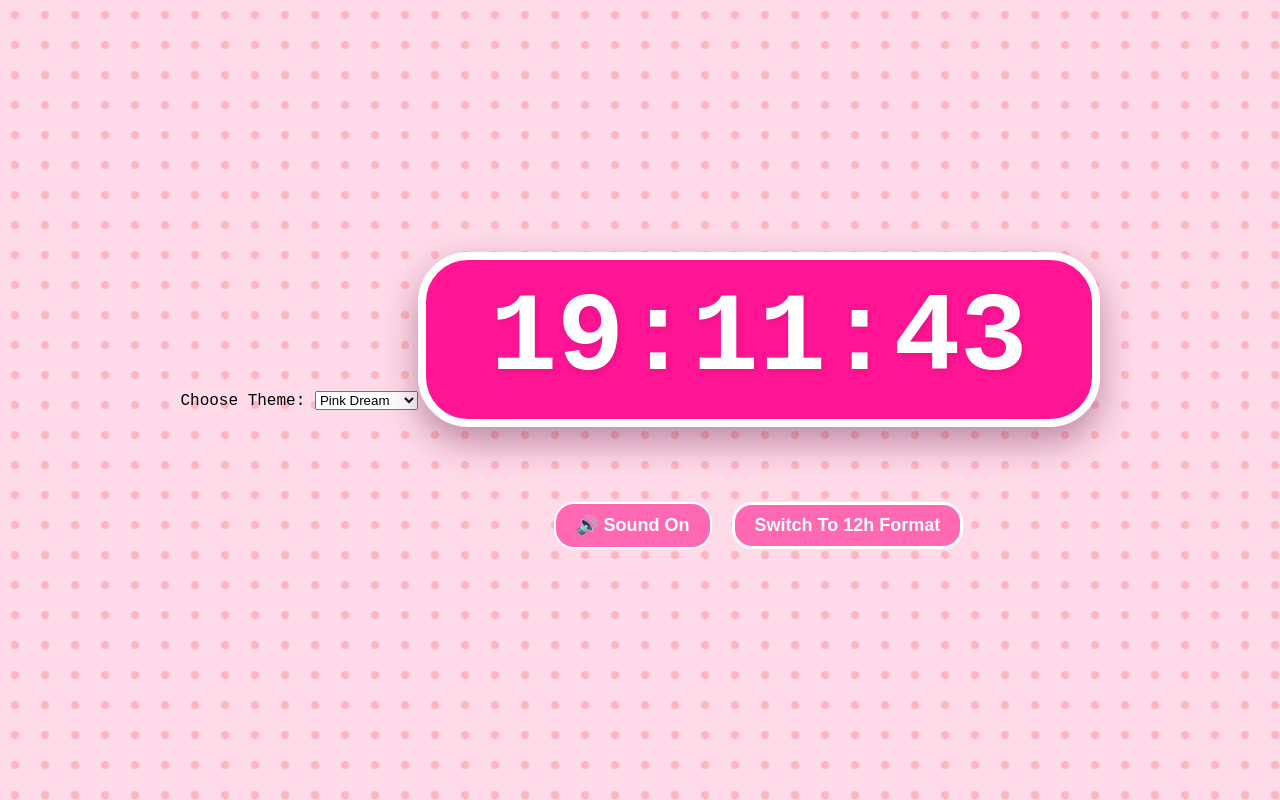
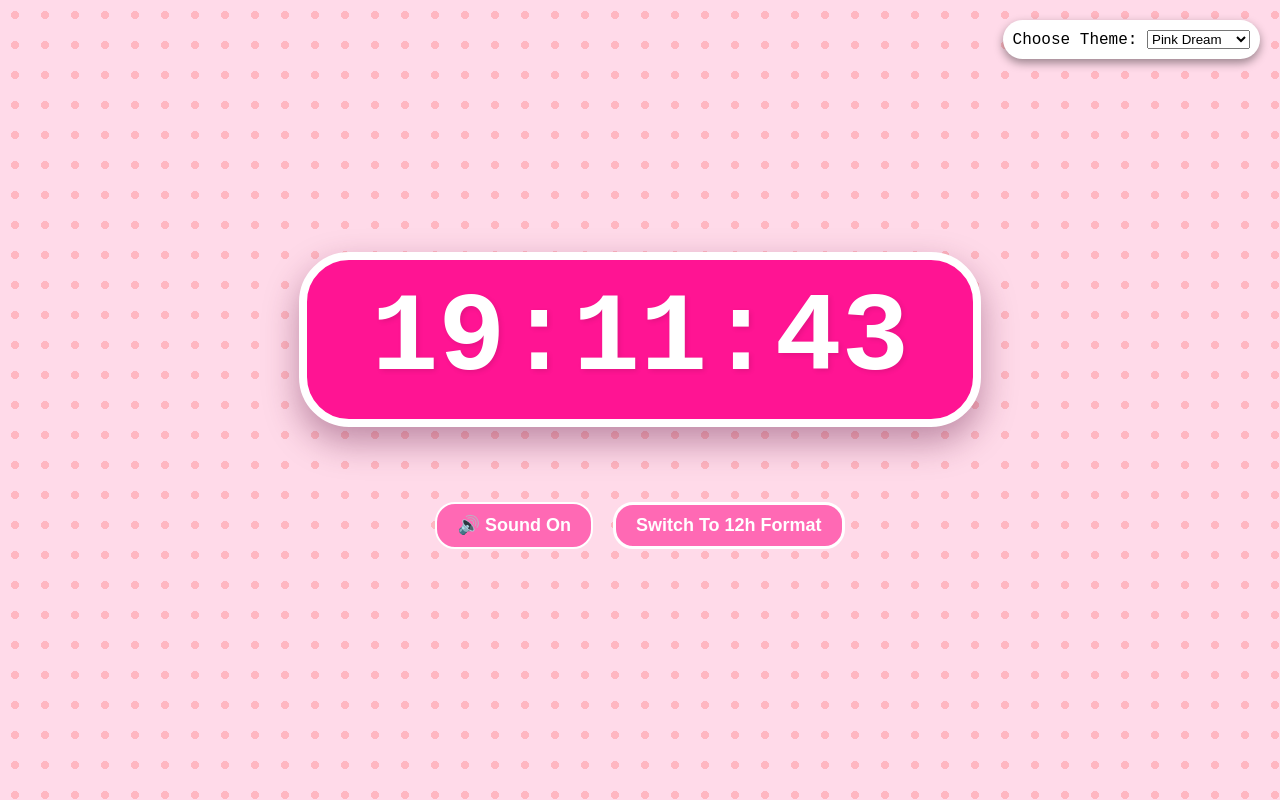
Before and after one commit to Emmanu31la/COURSERA-TRAINING, a plain HTML site: page index.html in a window 1280 px wide. Drawn offline with Linux system fonts and the light colour scheme.

Commit message:
Drop down menu positioning
-Positioned the drop-down menu in the right corner of the page
-added a bit of styling

```diff
--- a/style.css
+++ b/style.css
@@ -79,3 +79,21 @@ body{
     transform: scale(1.1);
     background-color: #ff1389;
 }
+
+.theme-menu {
+    position: absolute;
+    top: 20px;
+    right: 20px;
+    background: white;
+    padding: 10px;
+    border-radius: 50px;
+    box-shadow: 0 4px 10px rgba(0,0,0,0.4);
+}
+
+.theme-select {
+    padding: 50px;
+    border-radius: 50px;
+    border: 10px solid #ccc;
+    cursor: pointer;
+    font-family: inherit;
+}
```
